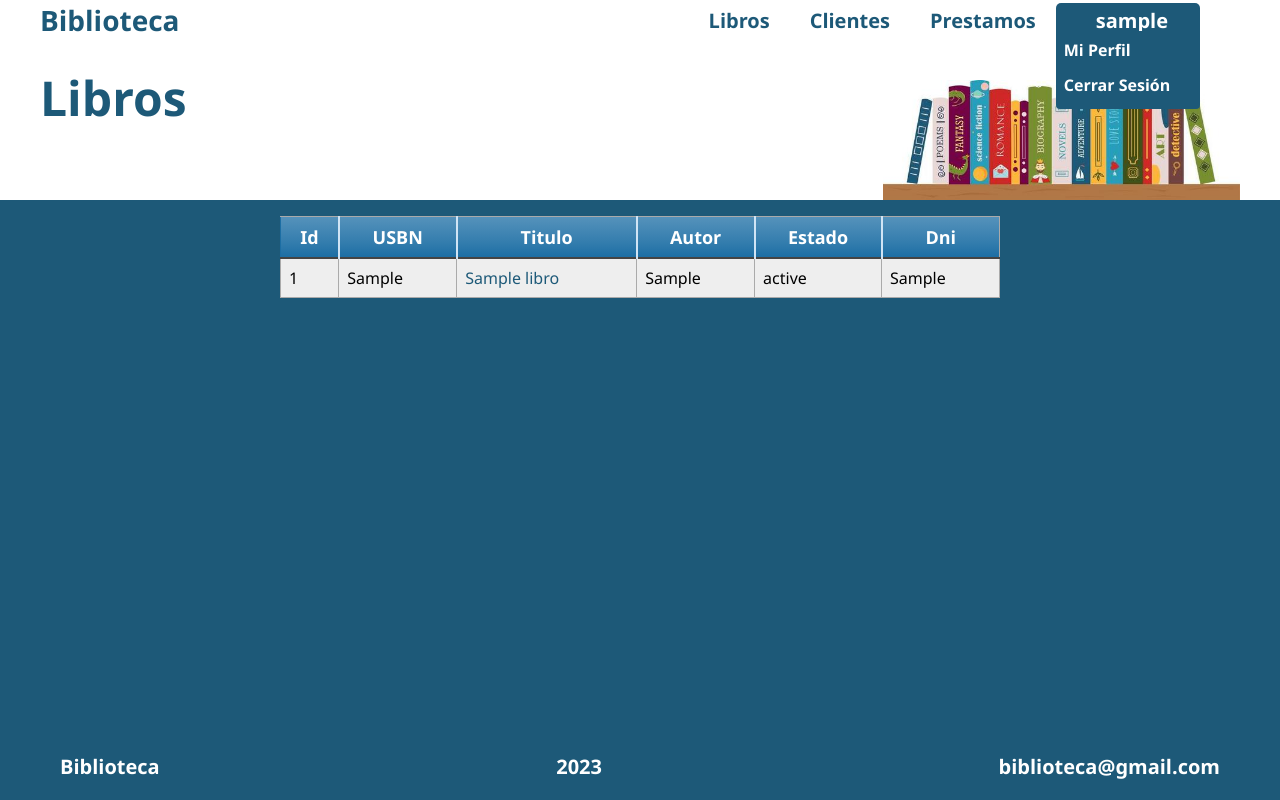
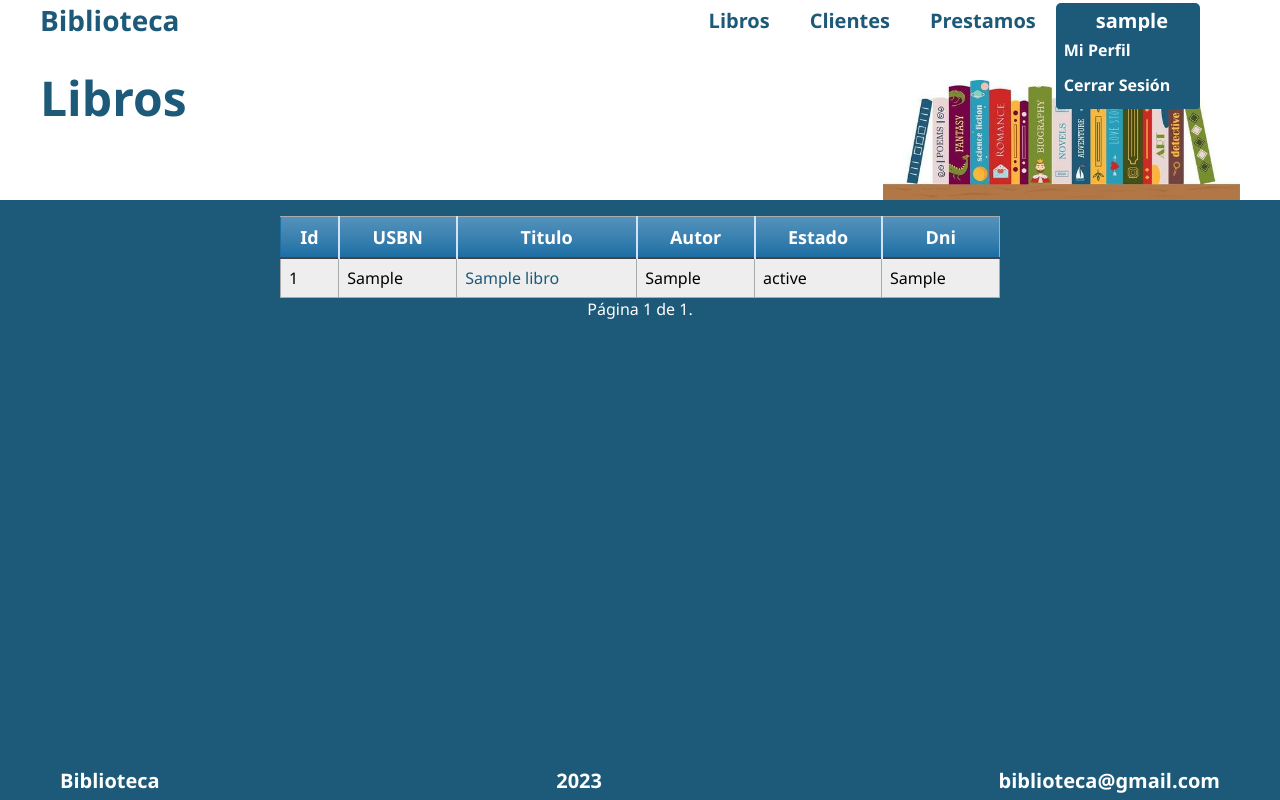
Before and after one commit to AleMarina74/Django, a Django app: page /libros/ in a window 1280 px wide. Run offline with Django 4.2, Linux system fonts and the light colour scheme; a user stored in the database is signed in; tables that the repository leaves empty hold one stand-in row (values such as "Sample post").

Commit message:
creating pagination for list pages

```diff
--- a/Biblioteca/Biblioteca/static/css/style.css
+++ b/Biblioteca/Biblioteca/static/css/style.css
@@ -32,6 +32,8 @@ a.button i{
 body{
     font-family: 'Segoe UI', Tahoma, Geneva, Verdana, sans-serif;
     background-color: #1D5978;
+    position: relative;
+    min-height: 100vh;
 }
 
 header{
@@ -148,6 +150,7 @@ header .banner img{
 
 main{
     height: auto;
+    padding-bottom: 2.5rem;
 }
 
 main h3{
@@ -159,10 +162,10 @@ main h3{
 }
 
 footer{
-   position: fixed;
-   left: 0;
-   bottom: 0;
-   width: 100%;
+  position: absolute;
+  bottom: 0;
+  width: 100%;
+  height: 2.5rem;
 }
 
 /* table */
@@ -275,3 +278,20 @@ form > input[type="submit"]{
   font-weight: bold;
   cursor: pointer;
 }
+
+div.pagination{
+  text-align: center;
+  width: 720px;
+  margin-top: 16px;
+  margin: 0 auto;
+}
+
+div.pagination span{
+  color: white;
+}
+
+div.pagination a{
+  color: white;
+  text-decoration: underline;
+  font-weight: bold;
+}
--- a/Biblioteca/Biblioteca/templates/books.html
+++ b/Biblioteca/Biblioteca/templates/books.html
@@ -28,4 +28,22 @@
             {% endif %}
         </tbody>
     </table>
+
+    <div class="pagination">
+        <span class="step-links">
+            {% if books.has_previous %}
+                <a href="?page=1">&laquo; primera</a>
+                <a href="?page={{ books.previous_page_number }}">anterior</a>
+            {% endif %}
+
+            <span class="current">
+                Página {{ books.number }} de {{ books.paginator.num_pages }}.
+            </span>
+
+            {% if books.has_next %}
+                <a href="?page={{ books.next_page_number }}">siguiente</a>
+                <a href="?page={{ books.paginator.num_pages }}">última &raquo;</a>
+            {% endif %}
+        </span>
+    </div>
 {% endblock %}
--- a/Biblioteca/Clientes/views.py
+++ b/Biblioteca/Clientes/views.py
@@ -1,12 +1,15 @@
 from django.shortcuts import render
+from django.core.paginator import Paginator
 from .models import Cliente
 from django.contrib.auth.decorators import login_required
 
 @login_required(login_url='ingresar')
 def clients(request):
+    paginator = Paginator(Cliente.objects.all(), 10)
+    page_number = request.GET.get("page")
     context = {
         "page_heading": "Clientes",
-        "clients": Cliente.objects.all(),
+        "clients": paginator.get_page(page_number),
         "field_keys": [field.attname for field in Cliente._meta.get_fields()],
         "USER": request.user
     }
--- a/Biblioteca/Libros/views.py
+++ b/Biblioteca/Libros/views.py
@@ -1,12 +1,15 @@
 from django.shortcuts import render
+from django.core.paginator import Paginator
 from .models import Libro
 from django.contrib.auth.decorators import login_required
 
 @login_required(login_url='ingresar')
 def books(request):
+    paginator = Paginator(Libro.objects.all(), 10)
+    page_number = request.GET.get("page")
     context = {
         "page_heading": "Libros",
-        "books": Libro.objects.all(),
+        "books": paginator.get_page(page_number),
         "field_keys": [field.attname for field in Libro._meta.get_fields()],
         "USER": request.user
     }
```
Also changed, not shown: Biblioteca/Biblioteca/templates/clients.html (+18 -0 lines).
